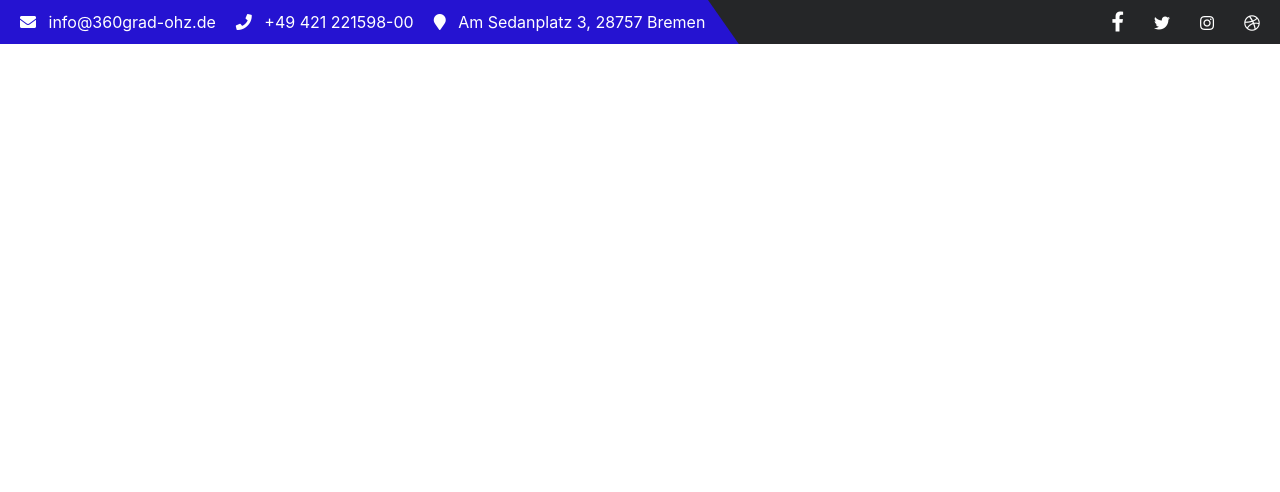
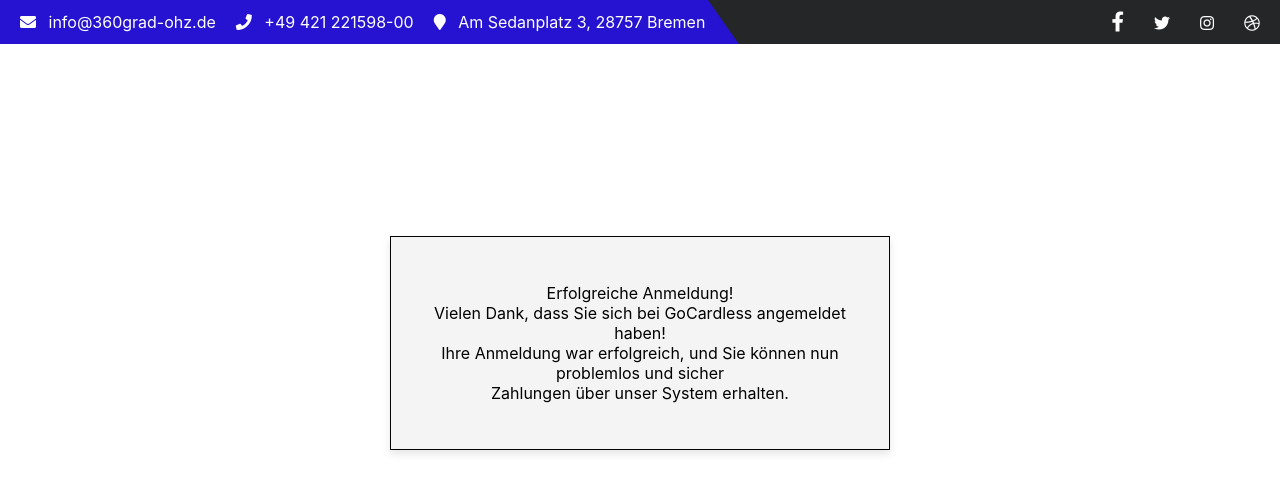
Before and after one commit to DerBlockProgrammer/SandroProjektTest, a plain HTML site: page index.html in a window 1280 px wide. Drawn offline with Linux system fonts and the light colour scheme.

Commit message:
add Text

```diff
--- a/index.html
+++ b/index.html
@@ -1,5 +1,6 @@
 <!DOCTYPE html>
 <html lang="en">
+
 <head>
     <meta charset="UTF-8">
     <meta name="viewport" content="width=device-width, initial-scale=1.0">
@@ -7,6 +8,7 @@
     <link rel="stylesheet" href="./style.css">
     <link rel="stylesheet" href="https://cdnjs.cloudflare.com/ajax/libs/font-awesome/5.15.4/css/all.min.css">
 </head>
+
 <body>
 
     <header>
@@ -14,7 +16,9 @@
             <div class="left">
                 <span><i class="fa fa-envelope"></i> <a href="mailto:info@360grad-ohz.de">info@360grad-ohz.de</a></span>
                 <span><i class="fa fa-phone"></i> <a href="tel:+4942122159800">+49 421 221598-00</a></span>
-                <span><i class="fa fa-map-marker"></i> <a href="https://www.google.com/maps?q=Am+Sedanplatz+3,+28757+Bremen" target="_blank">Am Sedanplatz 3, 28757 Bremen</a></span>
+                <span><i class="fa fa-map-marker"></i> <a
+                        href="https://www.google.com/maps?q=Am+Sedanplatz+3,+28757+Bremen" target="_blank">Am Sedanplatz
+                        3, 28757 Bremen</a></span>
             </div>
             <div class="right">
                 <a href="https://www.facebook.com" target="_blank"><i class="fab fa-facebook-f"></i></a>
@@ -25,6 +29,15 @@
         </div>
     </header>
 
+        <div class="text">
+            <p>Erfolgreiche Anmeldung! <br>
+                Vielen Dank, dass Sie sich bei GoCardless angemeldet haben! <br>
+                Ihre Anmeldung war erfolgreich, und Sie können nun problemlos und sicher <br>
+                Zahlungen über unser System erhalten.
+            </p>
+        </div>
+
+
     <footer>
         <div class="impressum">
             <a href=""></a>
@@ -32,4 +45,5 @@
     </footer>
 
 </body>
+
 </html>
--- a/style.css
+++ b/style.css
@@ -77,6 +77,23 @@
     margin-left: 15px;
     font-size: 20px;
 }
+.text{
+    display: flex;
+    justify-content: center;
+    align-items: center;
+    padding: 30px;
+    border: 1px solid rgb(4, 3, 3);
+    box-sizing: border-box;
+    width: 80%;
+    max-width: 500px;
+    text-align: center;
+    background-color: #f4f4f4;
+    box-shadow: 0 4px 8px rgba(0, 0, 0, 0.1);
+    margin: 50px auto;
+    margin-top: 15%;
+}
+
+
 
 
 
```
